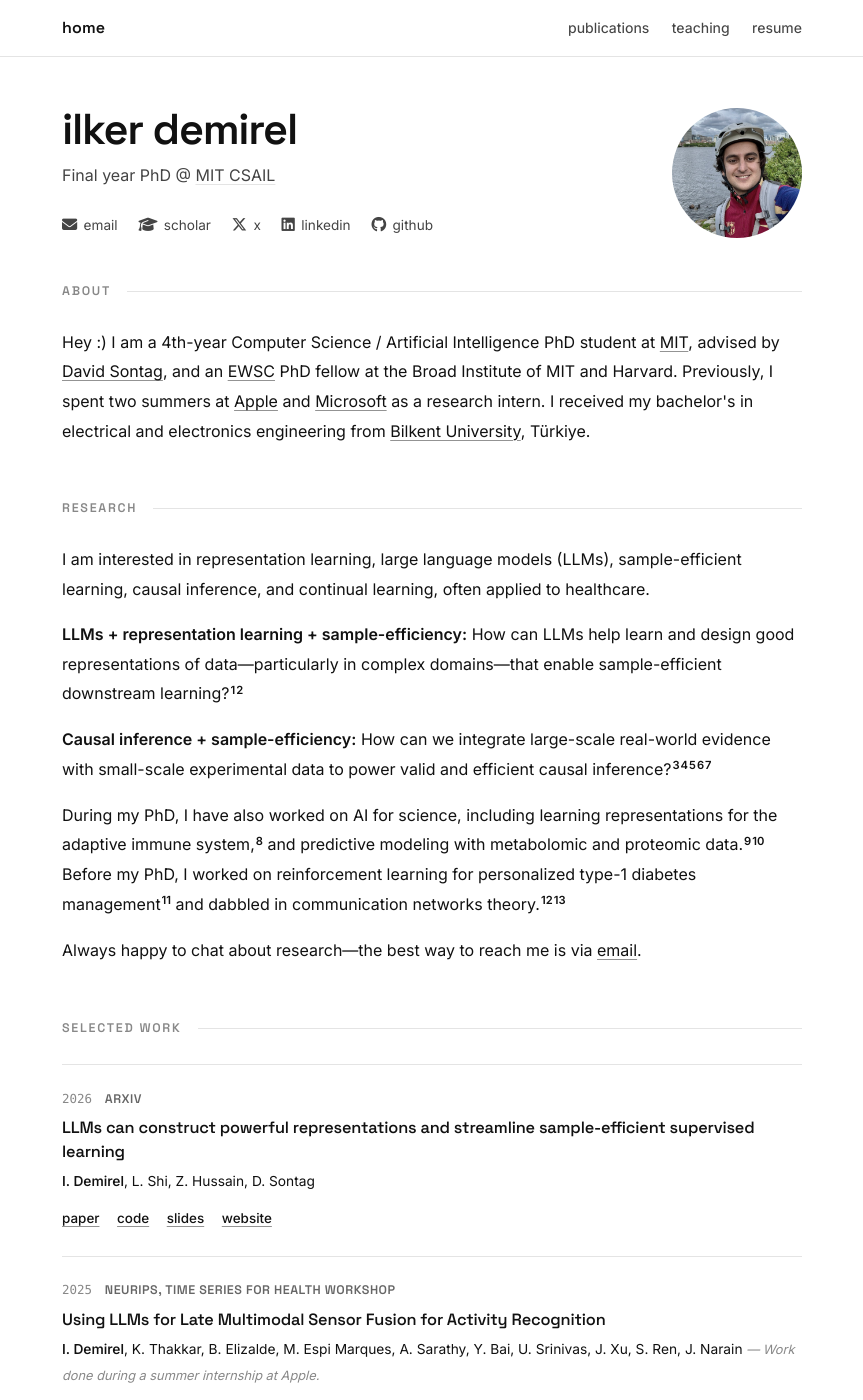
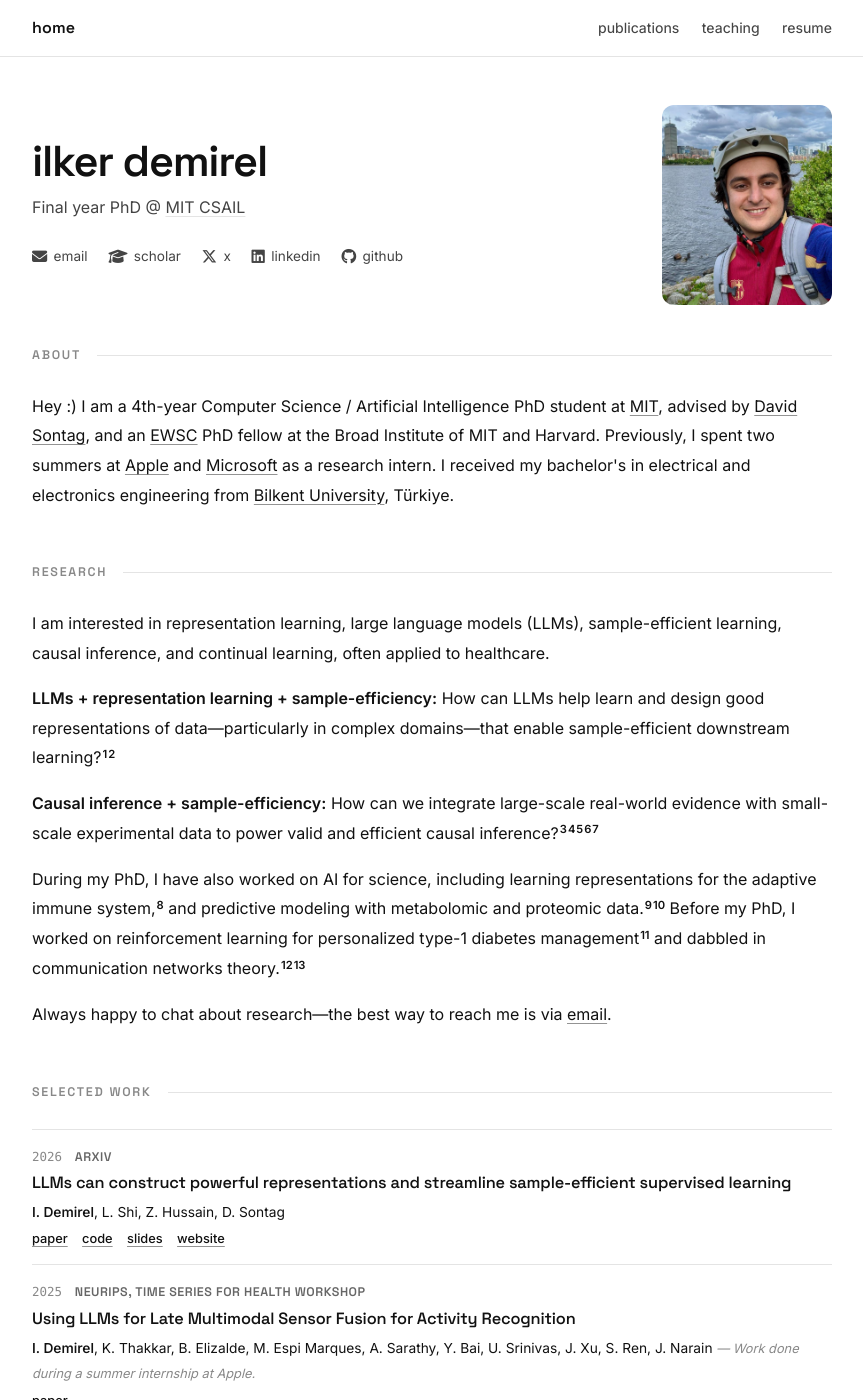
Before and after one commit to demireal/demireal.github.io, a Jekyll site: the page built from index.html, in a window 1280 px wide and 1400 px high. Shown: the whole window, without its empty margins (208-1071 px from the left). Built offline with Jekyll 4.4.1, drawn with Linux system fonts in a browser that asks for light colours.

Commit message:
v2: full-color rectangular photo, wider column, compact pub list
Co-authored-by: Cursor <cursoragent@cursor.com>

```diff
--- a/assets/css/main.scss
+++ b/assets/css/main.scss
@@ -18,7 +18,7 @@
   --font: 'Inter', -apple-system, BlinkMacSystemFont, 'Segoe UI', Roboto, sans-serif;
   --font-display: 'Space Grotesk', 'Inter', -apple-system, sans-serif;
   --font-mono: 'SFMono-Regular', Consolas, 'Liberation Mono', Menlo, monospace;
-  --max-w: 780px;
+  --max-w: 840px;
   --radius: 12px;
 }
 
@@ -148,16 +148,11 @@ a:hover {
 }
 
 .hero__photo {
-  width: 130px;
-  height: 130px;
+  width: 170px;
+  height: 200px;
   object-fit: cover;
-  border-radius: 50%;
-  filter: grayscale(35%);
-  transition: filter 0.3s ease;
+  border-radius: var(--radius);
   flex-shrink: 0;
-}
-.hero__photo:hover {
-  filter: grayscale(0%);
 }
 
 .hero__info { display: flex; flex-direction: column; gap: 0.5rem; }
@@ -296,7 +291,7 @@ a:hover {
   display: flex;
   gap: 1.5rem;
   align-items: flex-start;
-  padding: 1.4rem 0;
+  padding: 1rem 0;
   border-bottom: 1px solid var(--border);
 }
 .pub-item:first-of-type {
@@ -309,7 +304,7 @@ a:hover {
   display: flex;
   align-items: baseline;
   gap: 0.8rem;
-  margin-bottom: 0.4rem;
+  margin-bottom: 0.2rem;
 }
 
 .pub-item__year {
@@ -340,8 +335,8 @@ a:hover {
 .pub-item__authors {
   font-size: 0.86rem;
   color: var(--text-secondary);
-  line-height: 1.6;
-  margin-bottom: 0.55rem;
+  line-height: 1.55;
+  margin-bottom: 0.3rem;
 }
 .pub-item__authors strong {
   color: var(--text);
@@ -357,20 +352,18 @@ a:hover {
 .pub-item__links {
   display: flex;
   flex-wrap: wrap;
-  gap: 1.1rem;
+  gap: 0.9rem;
+  line-height: 1.4;
 }
 
 .pub-item__links a {
-  font-size: 0.84rem;
+  font-size: 0.8rem;
   font-weight: 500;
   color: var(--accent);
   text-decoration: underline;
   text-decoration-thickness: 1px;
   text-underline-offset: 3px;
   text-decoration-color: color-mix(in srgb, var(--accent) 45%, transparent);
-  min-height: 30px;
-  display: inline-flex;
-  align-items: center;
 }
 
 .pub-item__thumb {
```
